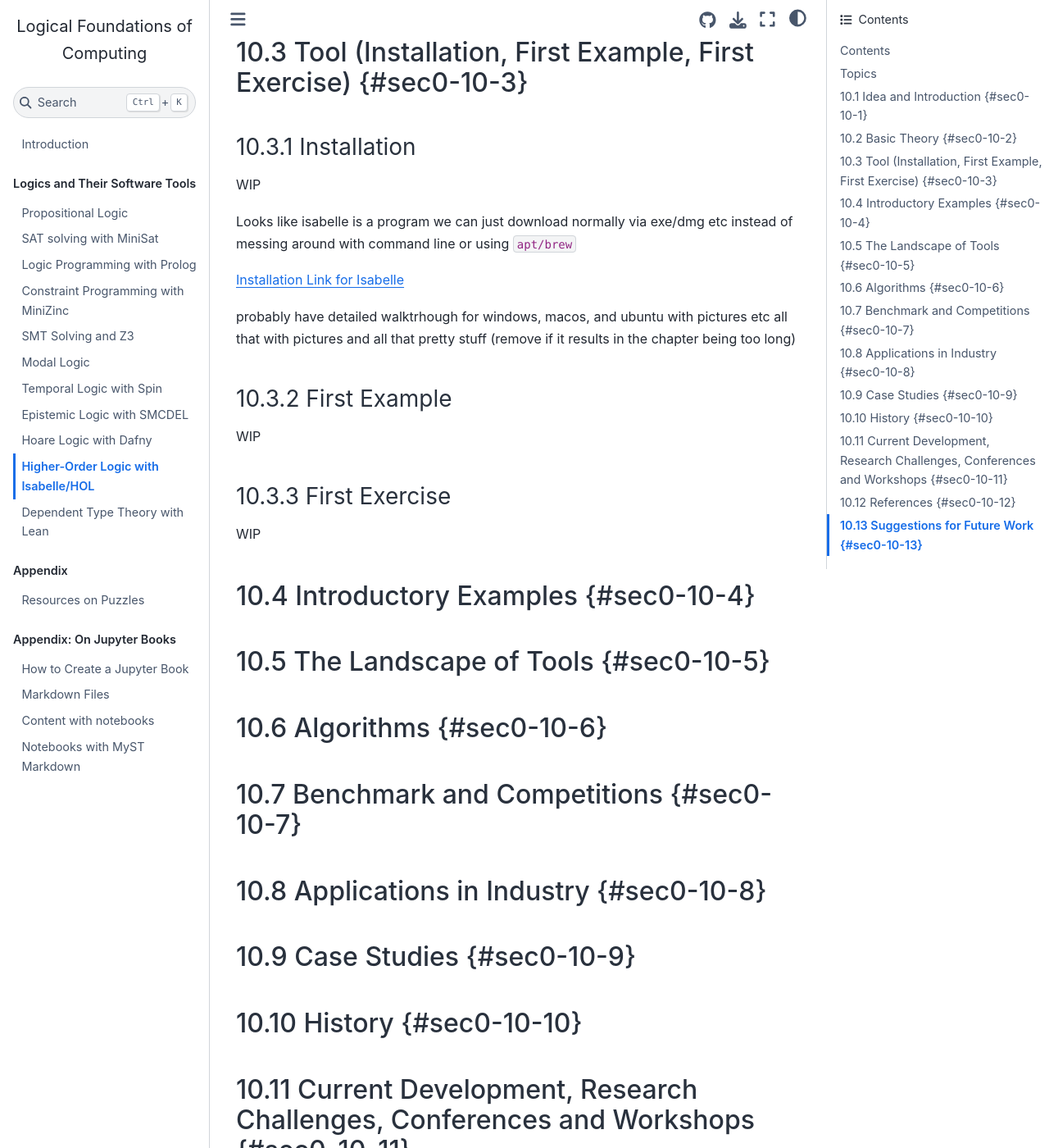
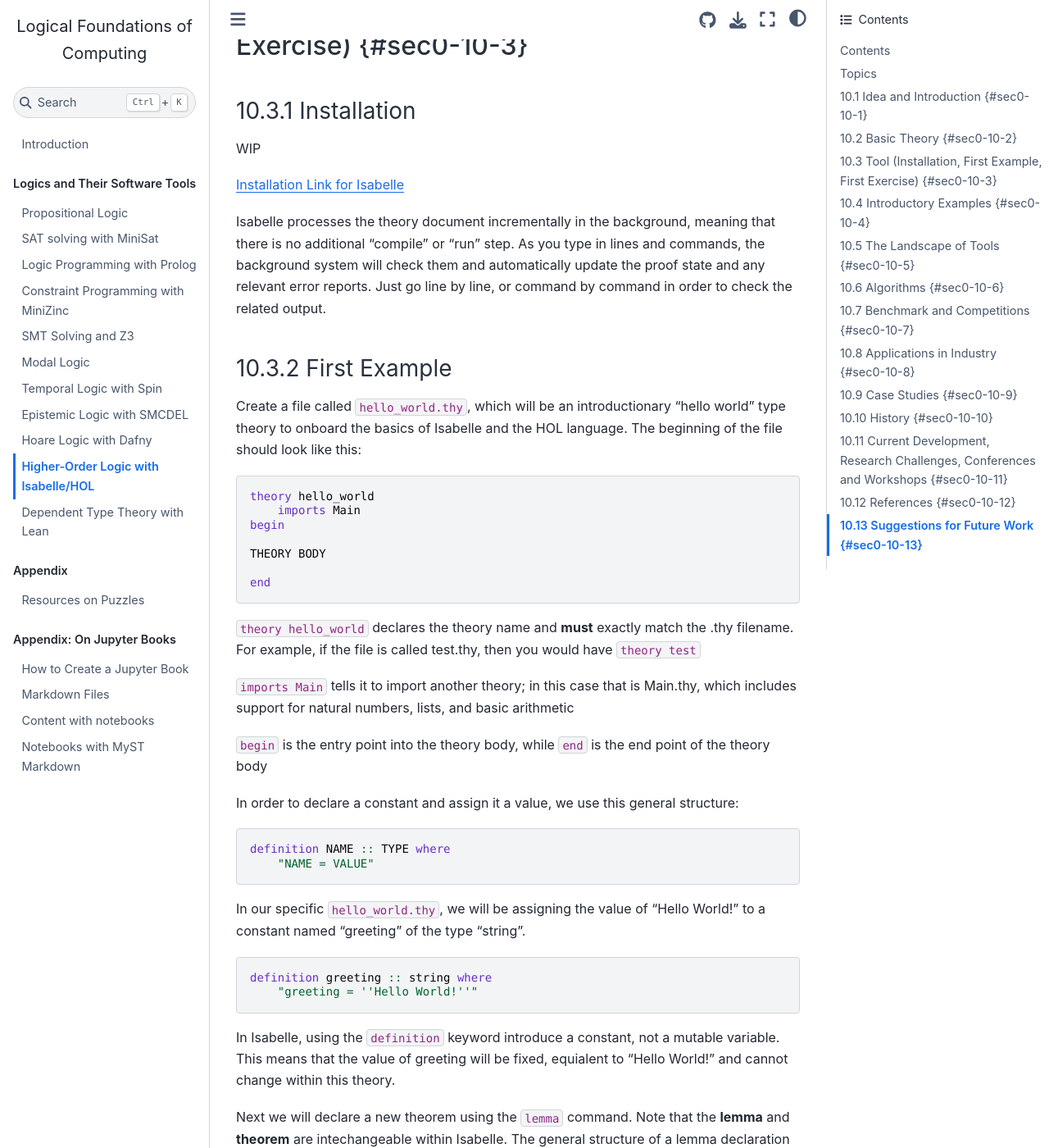
Before and after one commit to LEAP-at-Chapman/CPSC-510-Logical-Foundations-of-Computing, a Jupyter Book: the page built from content/10-higher-order-logic.md, in a window 1280 px wide and 1400 px high, scrolled down 1927 px. Shown: the whole window at 82% size. Built offline with Jupyter Book 1.0.4 settings and Sphinx 7.4.7 and the Sphinx Book theme 1.1.4, drawn with Linux system fonts in a browser that asks for light colours; some of the changed text lies outside the part shown.

Commit message:
hello_world.thy - 10.3.2

````diff
--- a/content/10-higher-order-logic.md
+++ b/content/10-higher-order-logic.md
@@ -54,14 +54,81 @@ $ \forall f(x) $ and $ \exists f(x) $ where x is a function that takes x as an i
 ### 10.3.1 Installation
 WIP
 
-Looks like isabelle is a program we can just download normally via exe/dmg etc instead of messing around with command line or using `apt/brew`
+<!-- Looks like isabelle is a program we can just download normally via exe/dmg etc instead of messing around with command line or using `apt/brew` -->
 
 [Installation Link for Isabelle](https://isabelle.in.tum.de/)
 
-probably have detailed walktrhough for windows, macos, and ubuntu with pictures etc all that with pictures and all that pretty stuff (remove if it results in the chapter being too long)
+<!-- probably have detailed walkthrough for windows, macos, and ubuntu with pictures etc all that with pictures and all that pretty stuff (remove if it results in the chapter being too long) -->
+
+Isabelle processes the theory document incrementally in the background, meaning that there is no additional "compile" or "run" step. As you type in lines and commands, the background system will check them and automatically update the proof state and any relevant error reports. Just go line by line, or command by command in order to check the related output.
 
 ### 10.3.2 First Example
-WIP
+
+Create a file called `hello_world.thy`, which will be an introductionary "hello world" type theory to onboard the basics of Isabelle and the HOL language. The beginning of the file should look like this:
+
+```isabelle
+theory hello_world
+    imports Main
+begin
+
+THEORY BODY
+
+end
+```
+
+`theory hello_world` declares the theory name and **must** exactly match the .thy filename. For example, if the file is called test.thy, then you would have `theory test`
+
+`imports Main` tells it to import another theory; in this case that is Main.thy, which includes support for natural numbers, lists, and basic arithmetic
+
+`begin` is the entry point into the theory body, while `end` is the end point of the theory body
+
+In order to declare a constant and assign it a value, we use this general structure:
+
+```isabelle
+definition NAME :: TYPE where
+    "NAME = VALUE"
+```
+
+In our specific `hello_world.thy`, we will be assigning the value of "Hello World!" to a constant named "greeting" of the type "string".
+
+```isabelle
+definition greeting :: string where
+    "greeting = ''Hello World!''"
+```
+
+In Isabelle, using the `definition` keyword introduce a constant, not a mutable variable. This means that the value of greeting will be fixed, equialent to "Hello World!" and cannot change within this theory.
+
+Next we will declare a new theorem using the `lemma` command. Note that the **lemma** and **theorem** are intechangeable within Isabelle. The general structure of a lemma declaration is:
+
+```isabelle
+lemma LEMMA_NAME: "GOAL"
+    by (PROOF_METHOD)
+```
+
+For our Hello World theory, we will be declaring a theorem called "hello_greeting" that will be proving that the value of "greeting" is indeed "Hello World!"
+
+```isabelle
+lemma hello_greeting: "greeting = ''Hello World!''"
+    by (simp add: greeting_def)
+```
+
+The `simp` command invokes Isabelle's simplify method, which attempts to reduce the goal by using rewrite rules and known equalities. Using `add: greeting_def` tells simp to use the definition theorem greeting_def (automatically generated by the defition declaration of greeting) as an extra rewrite rule to simplify the goal.
+
+The complete theory for hello_world.thy looks like this:
+
+```isabelle
+theory hello_world
+    imports Main
+begin
+
+definition greeting :: string where
+    "greeting = ''Hello World!''"
+
+lemma hello_greeting: "greeting = ''Hello World!''"
+    by (simp add: greeting_def)
+
+end
+```
 
 ### 10.3.3 First Exercise
 WIP
@@ -94,6 +161,8 @@ WIP
 
 - [Isabelle/HOL](https://isabelle.in.tum.de/)
 - [Concrete Semantics](http://www.concrete-semantics.org/)
+- [Isabelle YouTube Tutorial by FDS 2020](https://www.youtube.com/@FDS-hs2uc/videos)
+- [Syllogism Slides from Nate Moss](https://logic.berkeley.edu/colloquium/MossSlides.pdf)
 
 
 ## 10.13 Suggestions for Future Work {#sec0-10-13}
````
Also changed, not shown: other parts of content/10-higher-order-logic.md (+1 -1 lines).
